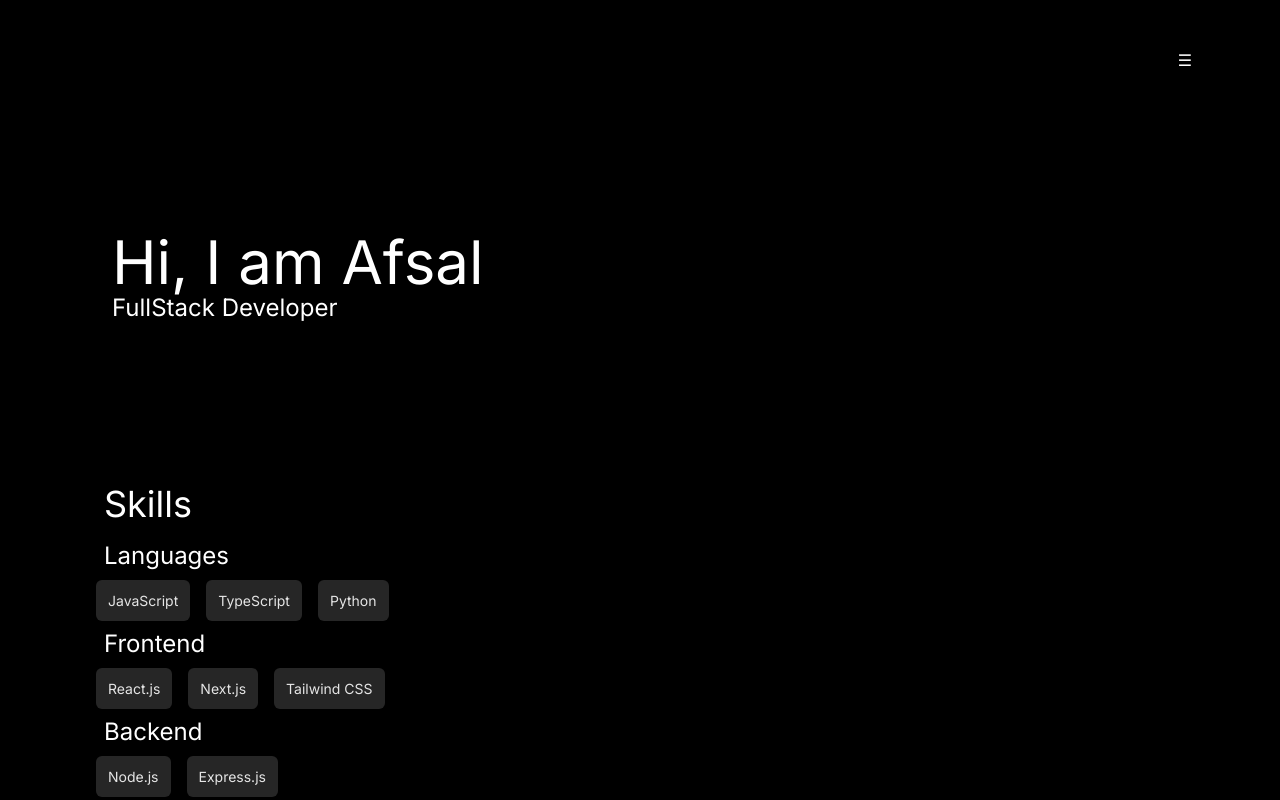
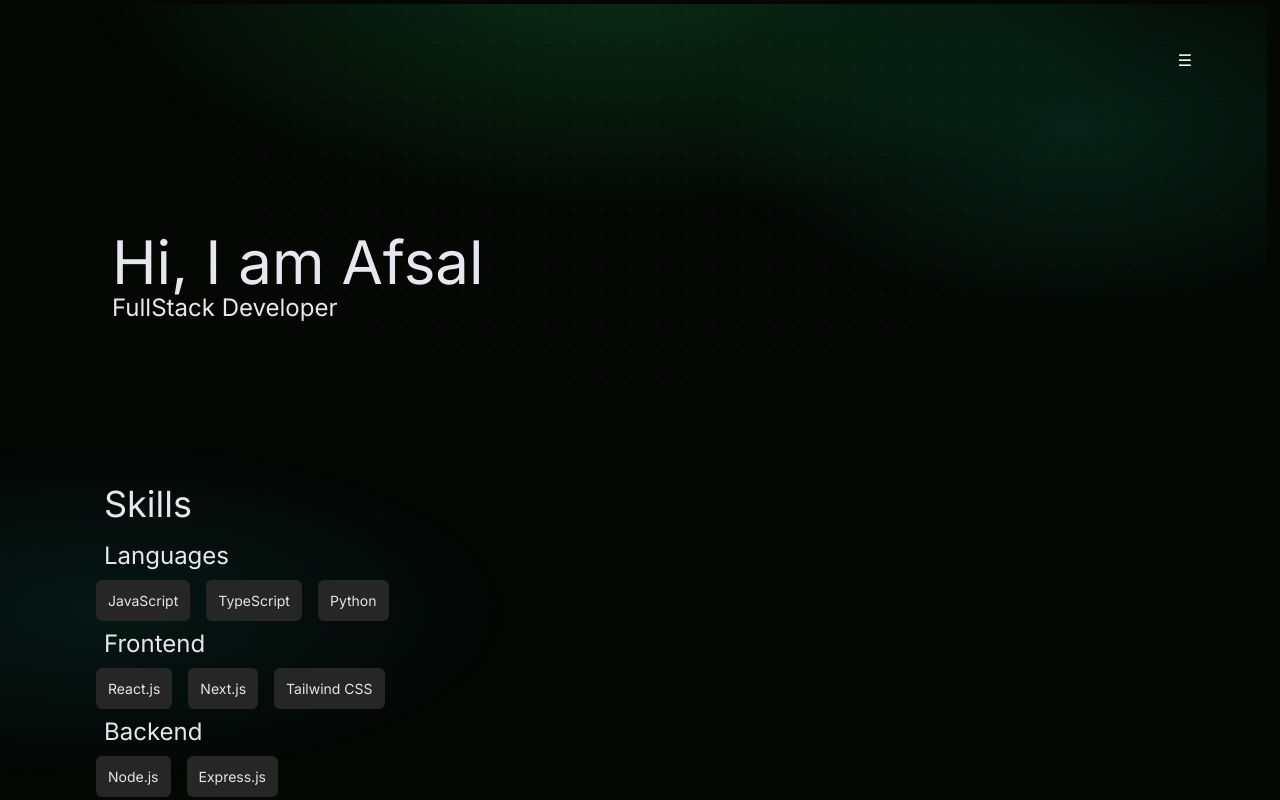
Before and after one commit to afzytk/portfolio, a Next.js app: page / in a window 1280 px wide. Shown: the top 800 px of the page. Built offline with nearby package versions, Linux system fonts and the light colour scheme.

Commit message:
style: add dark green design system with aurora glow and glass utilities

```diff
--- a/app/globals.css
+++ b/app/globals.css
@@ -2,8 +2,158 @@
 
 @theme {
   --font-inter: var(--font-inter);
+
+  /* 2026-style modern dark palette — green & black */
+  --color-base: #050705;
+  --color-surface: #0a0f0b;
+  --color-elevated: #0e1510;
+  --color-line: #1c2b21;
+  --color-accent: #16a34a;
+  --color-accent-soft: #22c55e;
+  /* White text on accent-green surfaces — accent darkened for better contrast */
+  --color-accent-ink: #ffffff;
+  --color-glow-1: #16a34a;
+  --color-glow-2: #10b981;
+  --color-glow-3: #0d9488;
 }
 
 html {
   scroll-behavior: smooth;
 }
+
+body {
+  background-color: var(--color-base);
+  color: #e7e7ee;
+}
+
+/* Drifting aurora glow layer — animates on the GPU via transform.
+   Sits behind the dot grid (::before, z-index -1) and all content. */
+body::after {
+  content: "";
+  position: fixed;
+  inset: 0;
+  z-index: -2;
+  pointer-events: none;
+  background-image:
+    radial-gradient(
+      ellipse 60% 45% at 50% -5%,
+      color-mix(in oklab, var(--color-glow-1) 26%, transparent),
+      transparent 70%
+    ),
+    radial-gradient(
+      ellipse 40% 35% at 85% 15%,
+      color-mix(in oklab, var(--color-glow-2) 16%, transparent),
+      transparent 70%
+    ),
+    radial-gradient(
+      ellipse 45% 30% at 10% 75%,
+      color-mix(in oklab, var(--color-glow-3) 12%, transparent),
+      transparent 70%
+    );
+  animation: glow-drift 24s ease-in-out infinite alternate;
+  will-change: transform;
+}
+
+@keyframes glow-drift {
+  from {
+    transform: translate3d(-2%, 1.5%, 0) scale(1);
+  }
+  to {
+    transform: translate3d(2%, -2%, 0) scale(1.08);
+  }
+}
+
+/* Subtle dot-grid texture overlaid on the gradient wash */
+body::before {
+  content: "";
+  position: fixed;
+  inset: 0;
+  z-index: -1;
+  pointer-events: none;
+  background-image: radial-gradient(
+    circle at center,
+    rgba(255, 255, 255, 0.055) 1px,
+    transparent 1px
+  );
+  background-size: 28px 28px;
+  mask-image: radial-gradient(ellipse 75% 65% at 50% 20%, black 30%, transparent 100%);
+}
+
+/* Frosted-glass card surface */
+@utility glass {
+  background: color-mix(in oklab, var(--color-elevated) 72%, transparent);
+  border: 1px solid color-mix(in oklab, var(--color-line) 80%, transparent);
+  backdrop-filter: blur(14px);
+  -webkit-backdrop-filter: blur(14px);
+}
+
+@utility card-hover {
+  transition:
+    transform 0.3s cubic-bezier(0.22, 1, 0.36, 1),
+    border-color 0.3s,
+    box-shadow 0.3s;
+
+  &:hover {
+    transform: translateY(-4px);
+    border-color: color-mix(in oklab, var(--color-accent) 45%, transparent);
+    box-shadow:
+      0 0 0 1px color-mix(in oklab, var(--color-accent) 25%, transparent),
+      0 20px 50px -20px color-mix(in oklab, var(--color-glow-1) 35%, transparent);
+  }
+}
+
+/* Cursor-tracking spotlight glow for cards (positions set via --mx/--my) */
+.spotlight-card {
+  position: relative;
+}
+.spotlight-overlay {
+  position: absolute;
+  inset: 0;
+  border-radius: inherit;
+  pointer-events: none;
+  opacity: 0;
+  transition: opacity 0.5s ease;
+  background: radial-gradient(
+    260px circle at var(--mx, 50%) var(--my, 50%),
+    color-mix(in oklab, var(--color-accent) 14%, transparent),
+    transparent 65%
+  );
+}
+.spotlight-card:hover .spotlight-overlay {
+  opacity: 1;
+}
+
+/* Standard focus indicator for keyboard users (WCAG 2.4.7) */
+:where(a, button, input, textarea, [tabindex]):focus-visible {
+  outline: 2px solid var(--color-accent);
+  outline-offset: 2px;
+}
+
+/* Respect users who prefer less motion (WCAG 2.3.3) */
+@media (prefers-reduced-motion: reduce) {
+  html {
+    scroll-behavior: auto;
+  }
+  body::after {
+    animation: none;
+  }
+}
+
+::selection {
+  background: var(--color-accent);
+  color: var(--color-accent-ink);
+}
+
+::-webkit-scrollbar {
+  width: 10px;
+}
+::-webkit-scrollbar-track {
+  background: var(--color-base);
+}
+::-webkit-scrollbar-thumb {
+  background: var(--color-line);
+  border-radius: 8px;
+}
+::-webkit-scrollbar-thumb:hover {
+  background: #2a3d2e;
+}
--- a/app/layout.tsx
+++ b/app/layout.tsx
@@ -31,7 +31,7 @@ export default function RootLayout({ children }: LayoutProps<"/">) {
       lang="en"
       className={`${geistSans.variable} ${geistMono.variable} ${inter.variable} h-full antialiased`}
     >
-      <body className="flex flex-col bg-black text-white min-h-screen font-inter">
+      <body className="flex flex-col bg-base text-neutral-100 min-h-screen font-inter">
         <div className="max-w-6xl mx-auto px-6">
           <Navbar />
           {children}
```
